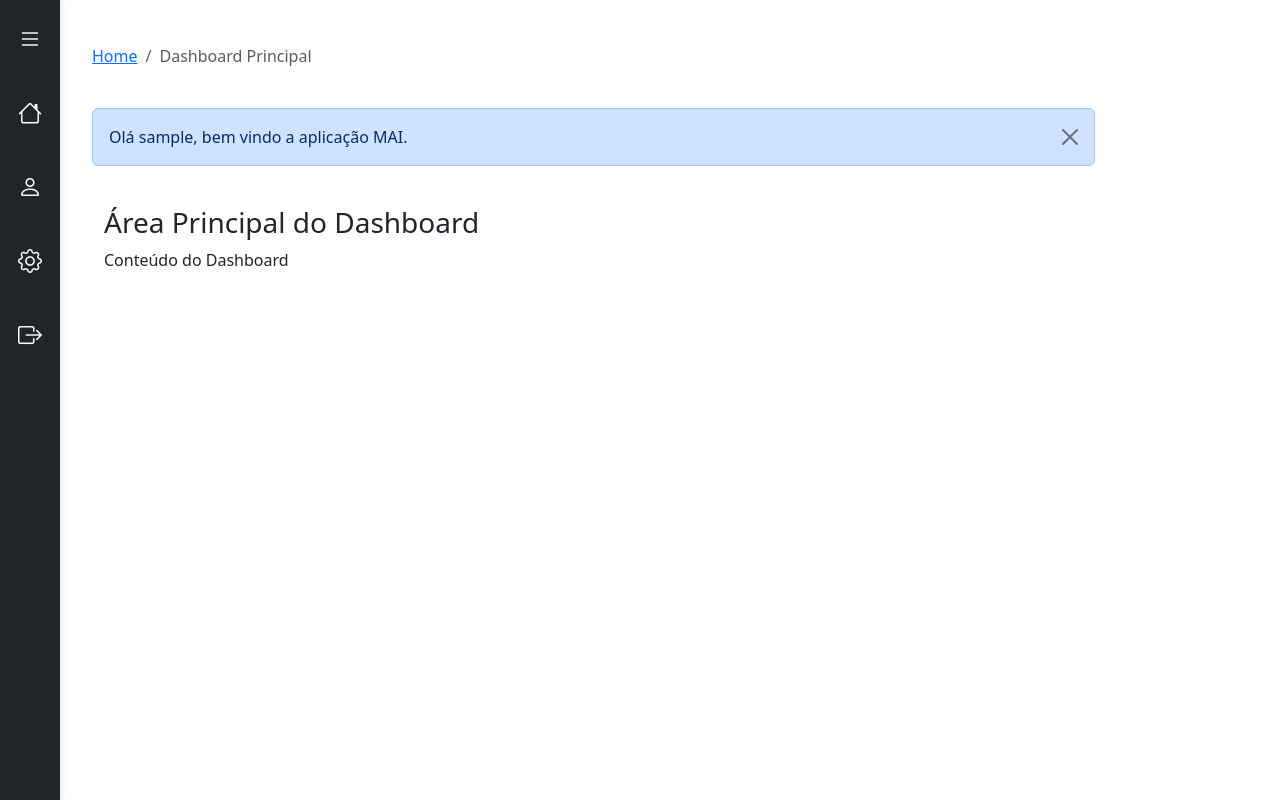
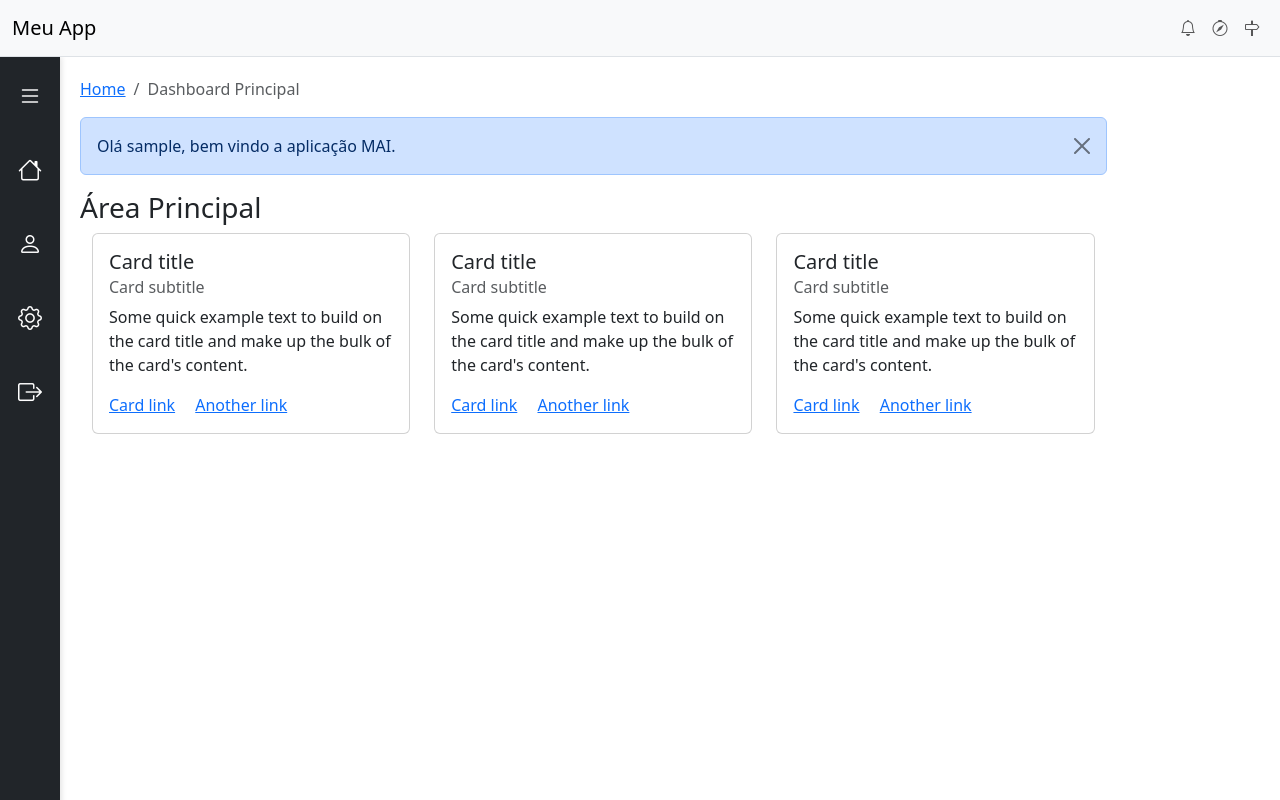
Before and after one commit to armandossrecife/my_front, a Flask app: page /dashboard in a window 1280 px wide. Run offline with Flask 3, Linux system fonts and the light colour scheme; the visitor is signed in with stand-in values (Sample User, id 1); parts of the project's set-up code (start-up, migrations or seed data) failed here and were passed over.

Commit message:
Adicionada a barra de navegacao no cabecalho da aplicacao apos o login e implementacao da feature de recuperar senha do usuario.

```diff
--- a/main.py
+++ b/main.py
@@ -1,7 +1,7 @@
 import os
 import logging
 from config import Config
-from flask import Flask, render_template, send_from_directory, redirect, url_for
+from flask import Flask, render_template, send_from_directory, redirect, url_for, flash, request
 from flask_login import LoginManager
 from logging.handlers import RotatingFileHandler
 from web.rotas import dashboard
@@ -9,6 +9,9 @@ from web.rotas import auth
 import banco
 from dao import UserDAO, FilesDAO
 from web import utilidades as utilidades_web
+from flask_mail import Mail, Message
+from itsdangerous import URLSafeTimedSerializer
+from werkzeug.security import generate_password_hash
 
 # Cria a aplicação (web) principal
 web_app = Flask(__name__, static_folder='static')
@@ -27,6 +30,9 @@ file_handler = RotatingFileHandler(filename='logs/web_app.log', maxBytes=10000,
 file_handler.setFormatter(formatter)
 web_app.logger.addHandler(file_handler)
 
+# Carrega uma intancia para manipular envio de e-mail
+mail = Mail(web_app)
+
 # Inicializa a instância do banco de dados
 banco.db.init_app(web_app)
 banco.create_tables(web_app, Config.DROP_DATA_BASE)
@@ -40,6 +46,18 @@ login_manager.login_view = "login"
 # Carrega os DAOs de usuários e arquivos
 userDAO = UserDAO(banco.db)
 filesDAO = FilesDAO(banco.db)
+
+def generate_reset_token(user_id):
+    serializer = URLSafeTimedSerializer(web_app.config['SECRET_KEY'])
+    return serializer.dumps(user_id, salt='password-reset-salt')
+
+def verify_reset_token(token, expiration=3600):
+    serializer = URLSafeTimedSerializer(web_app.config['SECRET_KEY'])
+    try:
+        user_id = serializer.loads(token, salt='password-reset-salt', max_age=expiration)
+    except:
+        return None
+    return userDAO.user_by_id(user_id=user_id)
 
 @login_manager.user_loader
 def load_user(user_id):
@@ -111,5 +129,64 @@ def internal_server_error_gateway_timeout(error):
     web_app.logger.error(f"Internal Server Gateway Timeout: {str(error)}")
     return render_template('erros/504.html', erro=error), 504
 
+@web_app.route('/forgot-password', methods=['GET', 'POST'])
+def esqueci():
+    if request.method == 'POST':
+        email = request.form.get('email')
+        try:
+            # Check if the email exists in your database (pseudo-code)
+            user = userDAO.user_by_email(email=email)
+            if user:
+                # Generate a password reset token (pseudo-code)
+                token = generate_reset_token(user.id)
+
+                # Send the password reset email
+                reset_url = url_for('reset_password', token=token, _external=True)
+                print(reset_url)
+                msg = Message('Password Reset Request', sender='no-reply@example.com', recipients=[email])
+                msg.body = f'''To reset your password, visit the following link:
+                                {reset_url}
+
+                                If you did not make this request, simply ignore this email.
+                                '''
+                mail.send(msg)
+
+                flash('Foi enviado um link para o seu e-mail para resetar sua senha.', category='info')
+                return redirect(url_for('auth.login'))
+            else:
+                flash('Email não cadastrado.', category='warning')
+        except IOError as ioe:
+            flash(f"Erro de IO durante recuperação de senha do usuário: {str(ioe)}.", category='error')
+        except Exception as ex:
+            flash(f"Erro {str(ex)} na recuperação de senha do usuário", category='error')
+        return redirect(url_for("auth.login"))
+
+    return render_template('auth/esqueci.html')
+
+# TODO: implementar o tratamento das possiveis excecoes
+@web_app.route('/reset-password/<token>', methods=['GET', 'POST'])
+def reset_password(token):
+    user = verify_reset_token(token)
+    if not user:
+        flash('Invalid or expired token.', category='error')
+        return redirect(url_for('auth.esqueci'))
+
+    if request.method == 'POST':
+        new_password = request.form.get('password')
+        confirm_password = request.form.get('confirm_password')
+
+        if new_password == confirm_password:
+            # Update the user's password
+            updated_user = userDAO.update_password(user_id=user.id, new_password=generate_password_hash(new_password))
+            if updated_user:
+                flash('Sua senha foi resetada com sucesso!.', category='success')
+            else:
+                flash('Não retornou um usuário válido', category='error')
+            return redirect(url_for('auth.login'))
+        else:
+            flash('Passwords do not match.', category='error')
+
+    return render_template('auth/reset_password.html', token=token)
+
 if __name__ == '__main__':
     web_app.run(debug=Config.DEBUG, port=5001)
--- a/requirements.txt
+++ b/requirements.txt
@@ -12,3 +12,4 @@ flask_login
 Flask-SQLAlchemy
 Flask-WTF
 email_validator
+Flask-Mail
--- a/static/scripts.js
+++ b/static/scripts.js
@@ -1,3 +1,8 @@
+var tooltipTriggerList = [].slice.call(document.querySelectorAll('[data-bs-toggle="tooltip"]'));
+var tooltipList = tooltipTriggerList.map(function (tooltipTriggerEl) {
+    return new bootstrap.Tooltip(tooltipTriggerEl);
+});
+
 // Toggle Main Sidebar
 document.getElementById('toggleSidebar').addEventListener('click', function () {
     const mainSidebar = document.getElementById('mainSidebar');
--- a/static/styles.css
+++ b/static/styles.css
@@ -1,7 +1,11 @@
+.main-header {
+    border-bottom: 1px solid #dee2e6;
+    z-index: 1034;
+}
 /* Mini-Sidebar */
 .mini-sidebar {
     position: fixed;
-    top: 0;
+    top: 40;
     left: 0;
     width: 60px;
     height: 100vh;
@@ -28,7 +32,7 @@
 /* Main Sidebar */
 #mainSidebar {
     position: fixed;
-    top: 0;
+    top: 40;
     left: 60px;
     width: 250px;
     height: 100vh;
--- a/templates/auth/esqueci.html
+++ b/templates/auth/esqueci.html
@@ -6,7 +6,7 @@
     {{ cabecalho() }}
     <div class="container-fluid">
         <h2>Recuperar Senha</h2>
-        <form action="{{ url_for('auth.esqueci') }}" method="POST">
+        <form action="{{ url_for('esqueci') }}" method="POST">
             <div class="mb-3 mt-3">
                 <label for="email" class="form-label">Email:</label>
                 <input type="email" class="form-control" id="email" placeholder="Informe o email" name="email">
--- a/templates/auth/login.html
+++ b/templates/auth/login.html
@@ -35,7 +35,7 @@
                     </div>
                     <div class="col">
                         <label>
-                            <a href="{{ url_for('auth.esqueci') }}">Esqueci a senha</a>
+                            <a href="{{ url_for('esqueci') }}">Esqueci a senha</a>
                         </label>
                     </div>
                 </div>
--- a/templates/base.html
+++ b/templates/base.html
@@ -8,7 +8,7 @@
         <!-- Bootstrap Icons -->
         <link href="https://cdn.jsdelivr.net/npm/bootstrap-icons@1.10.0/font/bootstrap-icons.css" rel="stylesheet">
         <!-- Custom CSS -->
-        <link rel="stylesheet" href="static/styles.css">
+        <link rel="stylesheet" href="{{ url_for('static', filename='styles.css') }}">
         <!-- Bootstrap 5 JS -->
         <script src="https://cdn.jsdelivr.net/npm/bootstrap@5.3.0/dist/js/bootstrap.bundle.min.js"></script>
 
--- a/templates/dashboard/base_dashboard.html
+++ b/templates/dashboard/base_dashboard.html
@@ -3,7 +3,37 @@
 
 {% block content %}
 
-<div class="container-fluid">
+<!-- Main header -->
+<nav class="main-header navbar navbar-expand-lg navbar-light bg-light">
+    <div class="container-fluid">
+        <a class="navbar-brand" href="#">Meu App</a>
+        <button class="navbar-toggler" type="button" data-bs-toggle="collapse" data-bs-target="#navbarNav" aria-controls="navbarNav" aria-expanded="false" aria-label="Toggle navigation">
+            <span class="navbar-toggler-icon"></span>
+        </button>
+        <div class="collapse navbar-collapse" id="navbarNav">
+            <ul class="navbar-nav ms-auto">
+                <li class="nav-item">
+                    <a class="nav-link" href="#" data-bs-toggle="tooltip" title="Notifications">
+                        <i class="bi bi-bell"></i>
+                    </a>
+                </li>
+                <li class="nav-item">
+                    <a class="nav-link" href="#" data-bs-toggle="tooltip" title="Explore">
+                        <i class="bi bi-compass"></i>
+                    </a>
+                </li>
+                <li class="nav-item">
+                    <a class="nav-link" href="#" data-bs-toggle="tooltip" title="Directions">
+                        <i class="bi bi-signpost"></i>
+                    </a>
+                </li>
+            </ul>
+        </div>
+    </div>
+</nav>
+
+<!-- Side bar -->
+<aside class="container-fluid">
     <div class="row">
         <!-- Panel 1: Mini-Sidebar -->
         <nav class="mini-sidebar bg-dark text-white">
@@ -12,19 +42,19 @@
                 <i class="bi bi-list" style="font-size: 1.5rem;"></i> <!-- Hamburger Icon -->
             </button>
             <!-- Home Button (Icon) -->
-            <button id="homeButton" class="btn btn-link text-white mt-3" type="button" data-home-url="{{ url_for('dashboard.dashboard') }}">
+            <button id="homeButton" class="btn btn-link text-white mt-3" type="button" data-home-url="{{ url_for('dashboard.dashboard') }}" data-bs-toggle="tooltip" title="Home">
                 <i class="bi bi-house" style="font-size: 1.5rem;"></i> <!-- Home Icon -->
             </button>
             <!-- Profile Button (Icon) -->
-            <button id="profileButton" class="btn btn-link text-white mt-3" type="button" data-profile-url="{{ url_for('dashboard.profile') }}">
+            <button id="profileButton" class="btn btn-link text-white mt-3" type="button" data-profile-url="{{ url_for('dashboard.profile') }}" data-bs-toggle="tooltip" title="Profile">
                 <i class="bi bi-person" style="font-size: 1.5rem;"></i> <!-- Profile Icon -->
             </button>
             <!-- Setting Button (Icon) -->
-            <button id="settingButton" class="btn btn-link text-white mt-3" type="button" data-setting-url="{{ url_for('dashboard.configuracoes') }}">
+            <button id="settingButton" class="btn btn-link text-white mt-3" type="button" data-setting-url="{{ url_for('dashboard.configuracoes') }}" data-bs-toggle="tooltip" title="Configurações">
                 <i class="bi bi-gear" style="font-size: 1.5rem;"></i> <!-- Settings Icon -->
             </button>
             <!-- Logout Button (Icon) -->
-            <button id="logoutButton" class="btn btn-link text-white mt-3" type="button" data-logout-url="{{ url_for('auth.logout') }}">
+            <button id="logoutButton" class="btn btn-link text-white mt-3" type="button" data-logout-url="{{ url_for('auth.logout') }}" data-bs-toggle="tooltip" title="Logout">
                 <i class="bi bi-box-arrow-right" style="font-size: 1.5rem;"></i> <!-- Logout Icon -->
             </button>
         </nav>
@@ -34,7 +64,7 @@
             <div class="sidebar-sticky pt-3">
                 <!-- Links for Toggle Button -->
                 <div id="linksButton1">
-                    <h3 class="text-center">Links</h3>
+                    <h5 class="text-center">Links</h5>
                     <ul class="nav flex-column">
                         <li class="nav-item"><a class="nav-link text-white" href="#">Link 1.1</a></li>
                         <li class="nav-item"><a class="nav-link text-white" href="#">Link 1.2</a></li>
@@ -48,7 +78,7 @@
         <!-- Panel 3: Main Content -->
         <div id="mainContent" class="col-md-9 col-lg-10 main-content">
             <!-- Breadcrumb -->
-            <div class="container-fluid mt-4">
+            <div>
                 <div class="row">
                     <nav aria-label="breadcrumb">
                         <ol class="breadcrumb">
@@ -61,7 +91,7 @@
 
             <!-- Barra de mensagens -->
             {% if informacao.mensagem %}
-            <div class="container-fluid mt-4">
+            <div>
                 <div class="alert alert-primary alert-dismissible" role="alert">
                     <button type="button" class="btn-close" data-bs-dismiss="alert"></button>
                     {{ informacao.mensagem }}
@@ -69,7 +99,7 @@
             </div>
             {% endif %}
 
-            <div class="p-4">
+            <div>
                 {% block conteudodashboard %}
                 {% endblock %}
             </div>
@@ -77,7 +107,7 @@
 
     </div>
 
-</div>
+</aside>
 
 <!-- Custom JS -->
 <script src="{{ url_for('static', filename='scripts.js') }}"></script>
--- a/templates/dashboard/configuracoes.html
+++ b/templates/dashboard/configuracoes.html
@@ -23,7 +23,6 @@
                                     <h5 class="card-title">Configurações</h5>
                                     <p class="card-text">Minha Aplicação WEB</p>
                                     <div>
-                                        <h3>Configurações Básicas</h3>
                                         <p>Logo abaixo seguem as configurações mais importantes:</p>
                                         <ul>
                                             <li>Configuração 1</li>
--- a/templates/dashboard/principal.html
+++ b/templates/dashboard/principal.html
@@ -14,7 +14,44 @@
         {{ id }}
         {{ nome_usuario }}
 
-        <h3>Área Principal do Dashboard</h3>
-        <p>Conteúdo do Dashboard</p>
+        <h3>Área Principal</h3>
+
+        <div class="container">
+            <div class="row">
+                <div class="col-md-4">
+                    <div class="card">
+                        <div class="card-body">
+                            <h5 class="card-title">Card title</h5>
+                            <h6 class="card-subtitle mb-2 text-body-secondary">Card subtitle</h6>
+                            <p class="card-text">Some quick example text to build on the card title and make up the bulk of the card's content.</p>
+                            <a href="#" class="card-link">Card link</a>
+                            <a href="#" class="card-link">Another link</a>
+                        </div>
+                    </div>
+                </div>
+                <div class="col-md-4">
+                    <div class="card">
+                        <div class="card-body">
+                            <h5 class="card-title">Card title</h5>
+                            <h6 class="card-subtitle mb-2 text-body-secondary">Card subtitle</h6>
+                            <p class="card-text">Some quick example text to build on the card title and make up the bulk of the card's content.</p>
+                            <a href="#" class="card-link">Card link</a>
+                            <a href="#" class="card-link">Another link</a>
+                        </div>
+                    </div>
+                </div>
+                <div class="col-md-4">
+                    <div class="card">
+                        <div class="card-body">
+                            <h5 class="card-title">Card title</h5>
+                            <h6 class="card-subtitle mb-2 text-body-secondary">Card subtitle</h6>
+                            <p class="card-text">Some quick example text to build on the card title and make up the bulk of the card's content.</p>
+                            <a href="#" class="card-link">Card link</a>
+                            <a href="#" class="card-link">Another link</a>
+                        </div>
+                    </div>
+                </div>
+            </div>
+        </div>
 
 {% endblock %}
--- a/templates/dashboard/profile.html
+++ b/templates/dashboard/profile.html
@@ -24,7 +24,6 @@
 
                                 <!-- User Information -->
                                 <div class="mb-4">
-                                    <h3>Informações Pessoais</h3>
                                     <form method="POST" action="{{ url_for('dashboard.update_profile') }}" enctype="multipart/form-data">
                                         <!-- Profile Picture -->
                                         <div class="mb-3 text-center">
--- a/templates/dashboard/sobre.html
+++ b/templates/dashboard/sobre.html
@@ -25,7 +25,7 @@
 
                                     <!-- Features Section -->
                                     <div class="mt-4">
-                                        <h3>Features Básicas</h3>
+                                        <p><strong>Features Básicas</strong></p>
                                         <p>Um protótipo web ...</p>
                                         <p><strong>Objetivo:</strong> criar uma aplicação web ...</p>
                                         <p>Logo abaixo seguem as features mais importantes:</p>
```
Also changed, not shown: config.py (+5 -2 lines), dao.py (+24 -0 lines), templates/auth/reset_password.html (added, +33 -0 lines), web/rotas/auth.py (+0 -7 lines).
